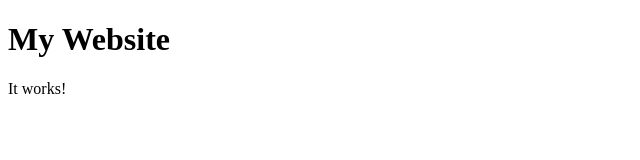
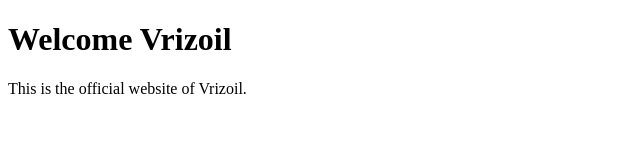
Before and after one commit to Vrizoil/Vrizoil.github.io, a plain HTML site: page index.html in a window 1280 px wide. Shown: the whole page, without its empty margins (0-640 px from the left). Drawn offline with Linux system fonts and the light colour scheme.

Commit message:
Update Text and add comments to code

```diff
--- a/index.html
+++ b/index.html
@@ -1,17 +1,24 @@
+<!-- Tells the browser to use the modern HTML5 standard. -->
 <!DOCTYPE html>
+<!-- Wraps the entire page and declares English as its language. -->
 <html lang="en">
 
 <head>
+    <!-- Sets the character encoding so text displays correctly. -->
     <meta charset="UTF-8">
+    <!-- Makes the page size match the device width and starts at normal zoom. -->
     <meta name="viewport" content="width=device-width, initial-scale=1.0">
-    <title>My Website</title>
+    <!-- Sets the text shown in the browser tab. -->
+    <title>Vrizoil</title>
 </head>
 
 <body>
 
-    <h1>My Website</h1>
+    <!-- The main heading displayed on the page. -->
+    <h1>Welcome Vrizoil</h1>
 
-    <p>It works!</p>
+    <!-- A paragraph containing a short message for visitors. -->
+    <p>This is the official website of Vrizoil.</p>
 
 </body>
 
```
